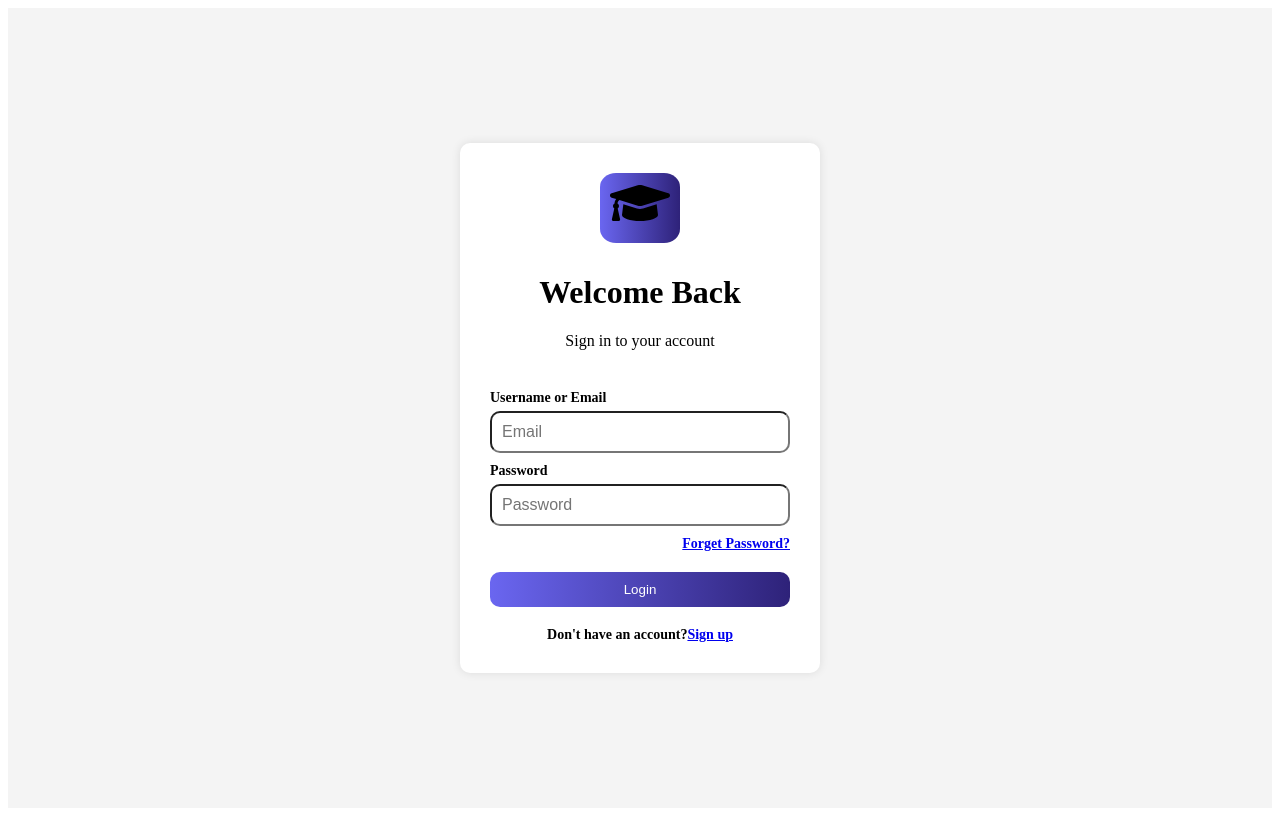
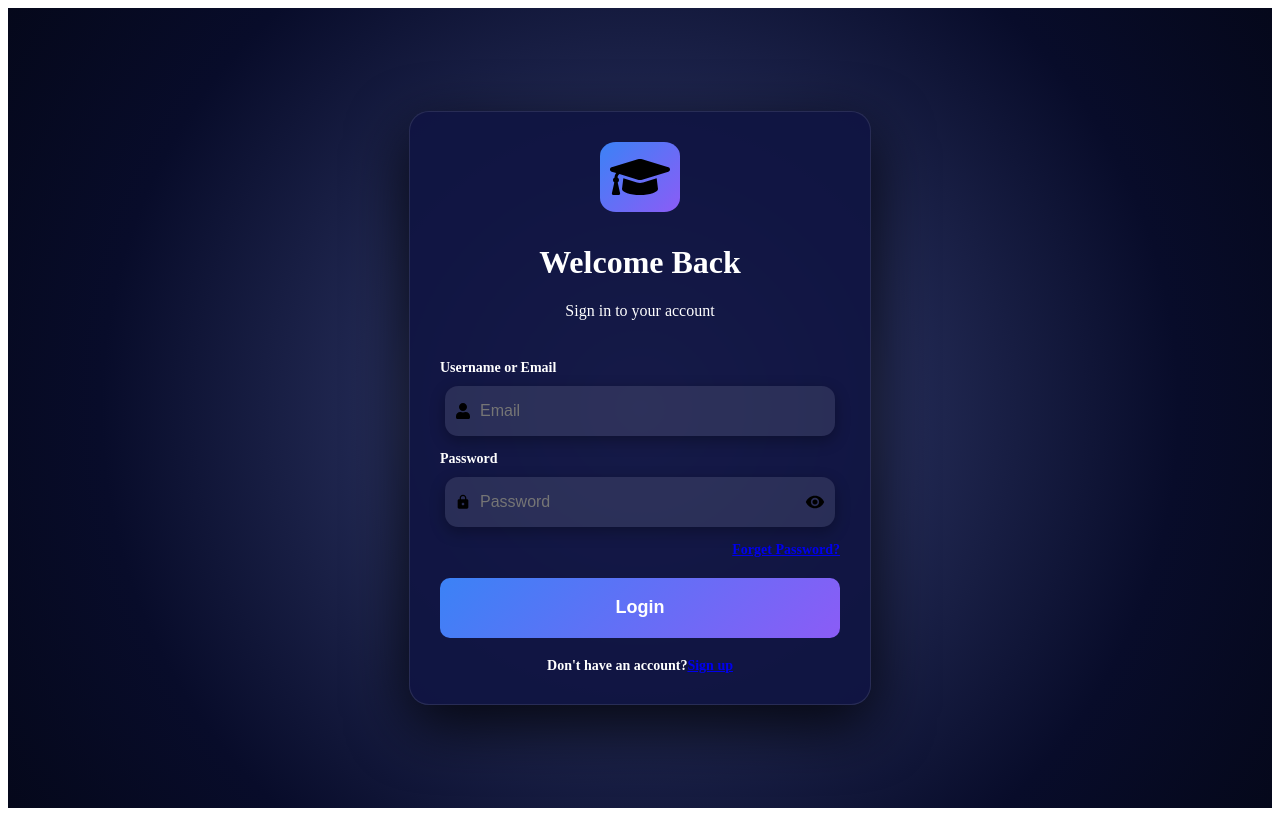
Before and after one commit to sajiv8/P_G20, a React (Vite) app in the folder frontend/: page / in a window 1280 px wide. Built offline with nearby package versions, Linux system fonts and the light colour scheme.

Commit message:
Completed Login Page

```diff
--- a/frontend/src/Login.jsx
+++ b/frontend/src/Login.jsx
@@ -1,6 +1,6 @@
 import { useState } from "react";
-import { MdEmail, MdLock } from "react-icons/md";
-import { FaGraduationCap } from "react-icons/fa";
+import { MdEmail, MdLock ,MdVisibility} from "react-icons/md";
+import { FaGraduationCap, FaUser } from "react-icons/fa";
 
 
 export default function Login() {
@@ -29,6 +29,8 @@ export default function Login() {
 
         <div style={styles.field}>
             <label style={styles.label}>Username or Email</label>
+            <div style={styles.inputContainer}>
+            <FaUser style={styles.user} />
             <input
             type="email"
             placeholder="Email"
@@ -36,20 +38,25 @@ export default function Login() {
             onChange={(e) => setEmail(e.target.value)}
             style={styles.input}
             />
+            </div>
         </div>
 
         <div style={styles.field}>
             <label style={styles.label}>Password</label>
+            <div style={styles.inputContainer}>
+            <MdLock style={styles.user} />
             <input
             type="password"
             placeholder="Password"
             value={password}
             onChange={(e) => setPassword(e.target.value)}
             style={styles.input}
-              />
+            />
+            <MdVisibility style={styles.eye} />
 
+            </div>
+        </div>
 
-        </div>
 
 
         <div style={styles.forgetPassword}>
@@ -79,22 +86,57 @@ const styles = {
     display: "flex",
     justifyContent: "center",
     alignItems: "center",
-    background: "#f4f4f4",
+    background:
+      "radial-gradient(circle at center, rgba(34, 46, 112, 0.65) 0%, rgba(16, 24, 70, 0.92) 34%, rgba(8, 12, 42, 1) 72%, rgba(5, 8, 27, 1) 100%)",
   },
+
+  inputContainer: {
+    display: "flex",
+    position: "relative",
+    alignItems: "center",
+    width: "100%",
+  },
+
+    user: {
+    padding: "10px",
+    paddingLeft: "15px",
+    display: "flex",
+    position: "absolute",
+  },
+
+  eye: {
+    fontSize: "20px",
+    padding: "10px",
+    paddingRight: "15px",
+    display: "flex",
+    position: "absolute",
+    right: "0",
+  },
+
   form: {
     display: "flex",
     flexDirection: "column",
     gap: "10px",
     padding: "30px",
-    background: "white",
-    borderRadius: "10px",
-    boxShadow: "0 0 10px rgba(0,0,0,0.1)",
-    width: "300px",
+    background: "rgba(16, 21, 66, 0.94)",
+    borderRadius: "20px",
+    boxShadow: "0 20px 60px rgba(0,0,0,0.8)",
+    border: "1px solid rgba(255, 255, 255, 0.1)",
+    width: "400px",
+    height: "auto",
   },
   input: {
+    background: "rgba(255, 255, 255, 0.1)",
+    border: "none",
+    boxShadow: "0 5px 15px rgba(0,0,0,0.3)",
+    height: "30px",
+    width: "100%",
     padding: "10px",
+    paddingLeft: "35px",
     fontSize: "16px",
-    borderRadius: "10px"
+    margin: "5px",
+    borderRadius: "13px",
+
   },
   field: {
     display: "flex",
@@ -102,11 +144,13 @@ const styles = {
     gap: "5px",
   },
   welcome:{
+    color: "white",
     textAlign: "center",
     marginBottom: "30px",
   },
 
   cap: {
+    marginTop: "5px",
     fontSize: "60px",
     alignSelf: "center",
     textAlign: "center",
@@ -114,6 +158,7 @@ const styles = {
   },
 
   label: {
+    color: "white",
     fontSize: "14px",
     fontWeight: "bold",
   },
@@ -125,6 +170,7 @@ const styles = {
   },
 
   Signup: {
+    color: "white",
     fontSize: "14px",
     fontWeight: "bold",
     alignSelf: "center",
@@ -136,13 +182,16 @@ const styles = {
     alignSelf: "center",
     borderRadius: "20%",
     textAlign: "center",
-    background: "linear-gradient(to right, #6a66f0, #2e2279)",
+    background: "linear-gradient(135deg, rgb(59, 130, 246), rgb(139, 92, 246))",
   },
 
   button: {
+    height: "60px",
+    fontSize: "18px",
+    fontWeight: "bold",
     borderRadius: "10px",
     padding: "10px",
-    background: "linear-gradient(to right, #6a66f0, #2e2279)",
+    background: "linear-gradient(135deg, rgb(59, 130, 246), rgb(139, 92, 246))",
     color: "white",
     border: "none",
     cursor: "pointer",
```
